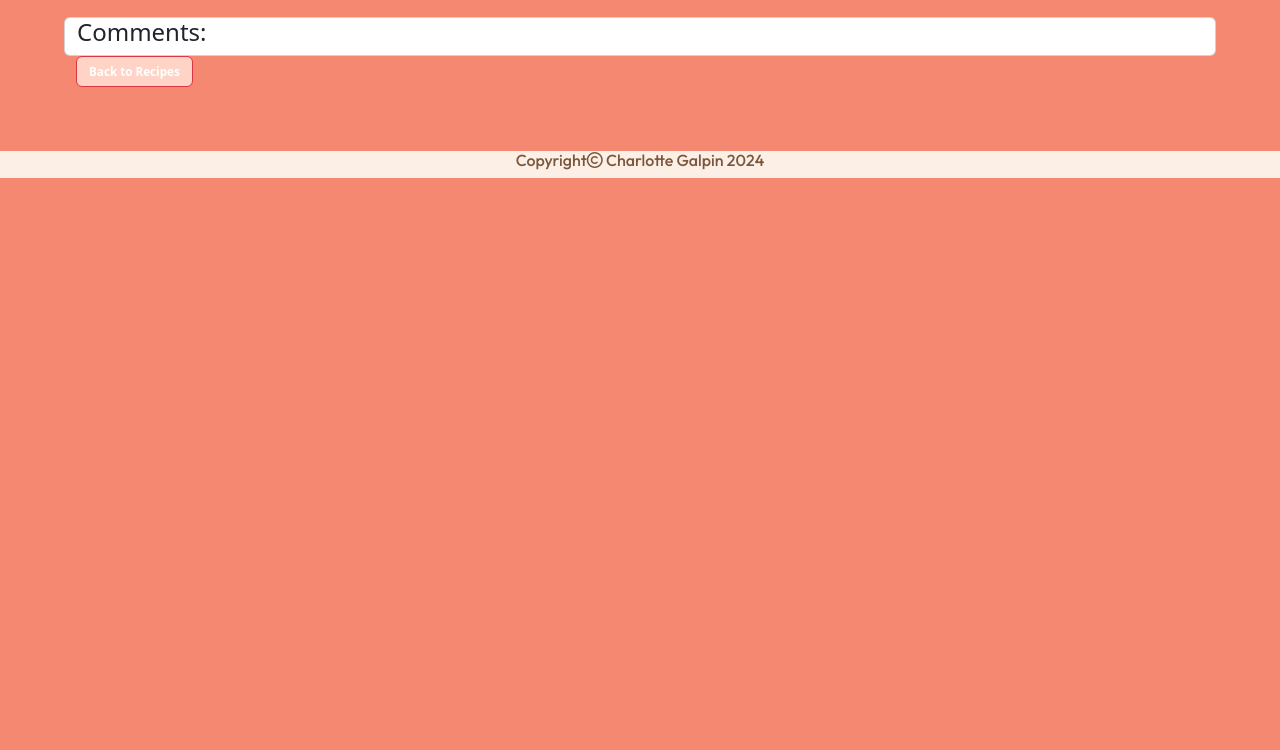
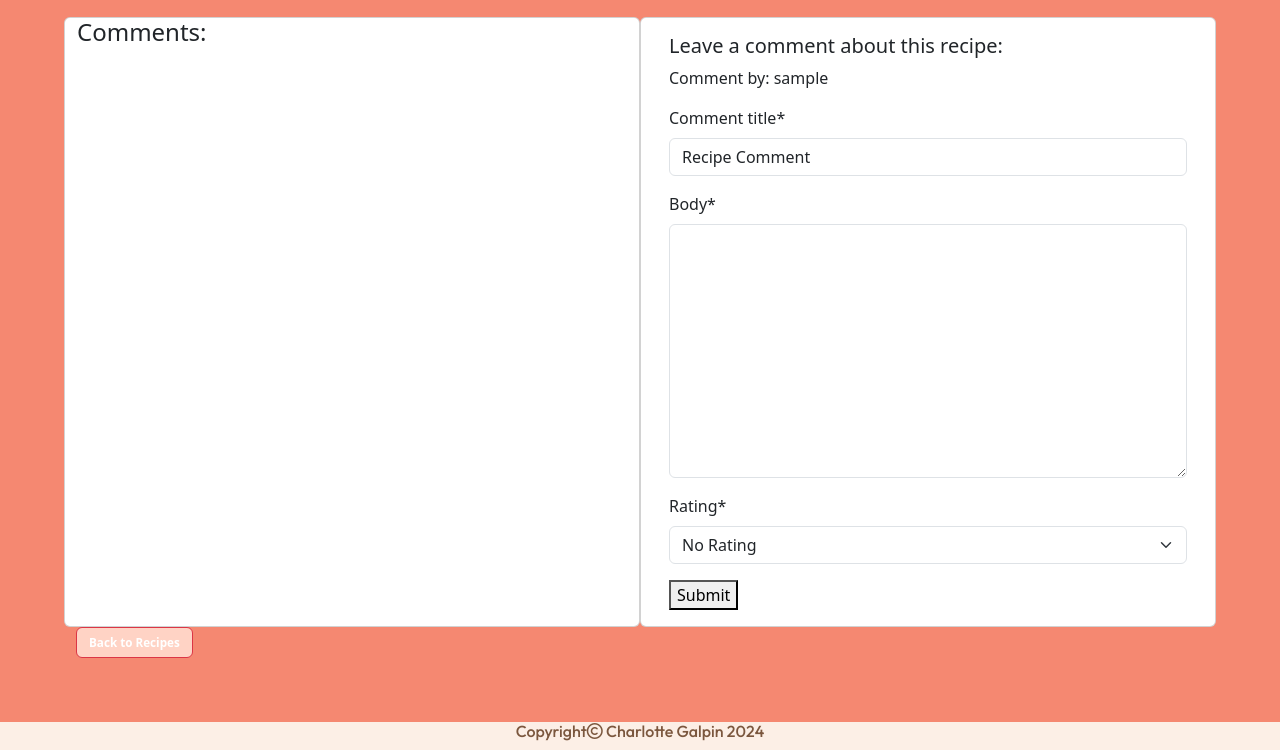
Before and after one commit to cgalpin92/pp4_django_project_baking_bliss, a Django app: template recipes/templates/recipes/recipe_details.html in a window 1280 px wide. Shown: the part 630-1380 px from the top of the page. Before the commit the page ends 808 px from the top, so only its background shows below. Run offline with Django 4.2, Linux system fonts and the light colour scheme; the template is opened without the code that fills it: values that come from a table or form of the project are taken from there, others are empty; the visitor is signed in with stand-in values (Sample User, id 1); some libraries are stand-ins or nearby versions; some web fonts are replaced.

Commit message:
add a comment form to recipe_details.html page

```diff
--- /dev/null
+++ b/recipes/forms.py
@@ -0,0 +1,16 @@
+from .models import Recipe, Comment
+from django import forms
+
+
+class RecipeForm(forms.ModelForm):
+
+    class Meta:
+        model = Recipe
+        fields = ('recipe_name', 'ingredients', 'equipment', 'method', 'category', 'difficulty')
+
+
+class CommentForm(forms.ModelForm):
+
+    class Meta:
+        model = Comment
+        fields = ('comment_title', 'body', 'rating')
--- a/recipes/templates/recipes/recipe_details.html
+++ b/recipes/templates/recipes/recipe_details.html
@@ -1,4 +1,9 @@
 {% extends 'base.html' %}
+{% load crispy_forms_tags %}
+
+
+
+
 {% block content %}
 
 <div class="container-fluid">
@@ -36,6 +41,21 @@
                 </div>
                 {% endfor %}
             </div>
+            <div class="col card">
+                <div class="card-body">
+                    {% if user.is_authenticated %}
+                    <h5>Leave a comment about this recipe:</h5>
+                    <p>Comment by: {{ user.username }}</p>
+                    <form id="commentForm" method="post">
+                        {{ comment_form | crispy }}
+                        {% csrf_token %}
+                        <button id="submitButton" type="submit">Submit</button>
+                    </form>
+                    {% else %}
+                    <p>You need to be signed in leave a comment about a recipe</p>
+                    {% endif %}
+                </div>
+            </div>
             <div class="row">
                 <div class="col">
                     <a href="{% url 'home' %}"><button type="button" class="btn btn-danger">Back to Recipes</button></a>
--- a/recipes/views.py
+++ b/recipes/views.py
@@ -2,6 +2,7 @@ from django.shortcuts import render, get_object_or_404
 # from django.http import HttpResponse
 from django.views import generic
 from .models import IngredientName, Ingredient, Category, Recipe, Comment, User
+from .forms import RecipeForm, CommentForm
 
 # Create your views here.
 # def recipe(request):
@@ -32,15 +33,13 @@ def category_recipes(request, category):
     )
 
 
-
-
-
 def recipe_detail(request, slug):
 
     queryset = Recipe.objects.filter(status=1)
     recipe = get_object_or_404(queryset, slug=slug)
     ingredients = Ingredient.objects.all()
     comments = recipe.comment.all()
+    comment_form = CommentForm()
 
 
     return render(
@@ -50,5 +49,6 @@ def recipe_detail(request, slug):
             "recipe": recipe,
             "ingredients": ingredients,
             "comments": comments,
+            "comment_form": comment_form,
         }
     )
```
